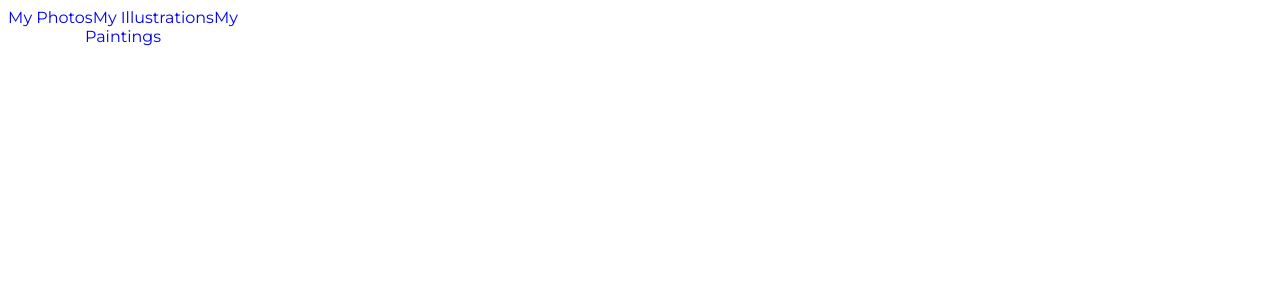
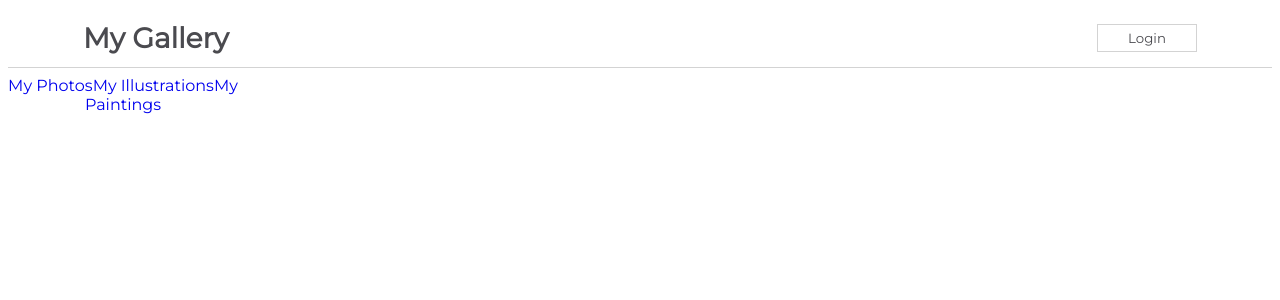
Before and after one commit to PhantomPWR/pp5-handling-events-challenge, a React (Create React App) app in the folder my-app/: page / in a window 1280 px wide. Shown: the top 300 px of the page. Built offline with nearby package versions, Linux system fonts and the light colour scheme.

Commit message:
Complete handling events challenge

```diff
--- a/my-app/src/App.js
+++ b/my-app/src/App.js
@@ -1,10 +1,12 @@
 import css from './App.module.css';
 import Sidebar from "./components/Sidebar";
+import NavBarForm from './components/NavBarForm';
 
 function App() {
   return (
     <div className={css.App}>
       {/* Add your components here */}
+      <NavBarForm />
       <Sidebar />
     </div>
   );
--- /dev/null
+++ b/my-app/src/components/NavBarChild.js
@@ -0,0 +1,17 @@
+import React from 'react'
+
+function NavBarChild(props) {
+  return (
+    <div>
+      <form>
+        <label htmlFor="username">Username:</label>
+        <input type="text" name="username"></input>
+        <label htmlFor="password">Password:</label>
+        <input type="password" name="password"></input>
+        <button>Submit</button>
+      </form>
+    </div>
+  )
+}
+
+export default NavBarChild
--- /dev/null
+++ b/my-app/src/components/NavBarForm.js
@@ -0,0 +1,35 @@
+import React, { Component } from 'react'
+import css from './css/NavBarForm.module.css'
+import NavBarChild from './NavBarChild'
+
+export class NavBarForm extends Component {
+    constructor(props) {
+      super(props)
+
+      this.state = {
+         isLoggedIn: true
+      }
+      this.handleClick = this.handleClick.bind(this)
+    }
+    handleClick = () => {
+        this.setState({
+            isLoggedIn: false,
+        });
+        console.log(this);
+  };
+  render() {
+    return (
+      <div className={css.NavBar}>
+        <h1>My Gallery</h1>
+
+        {this.state.isLoggedIn ? (
+            <button onClick={this.handleClick}>Login</button>
+        ) : (
+            <NavBarChild />
+        )}
+      </div>
+    )
+  }
+}
+
+export default NavBarForm
```
Also changed, not shown: 1 other file (tests, documents, lock files or other folders).
